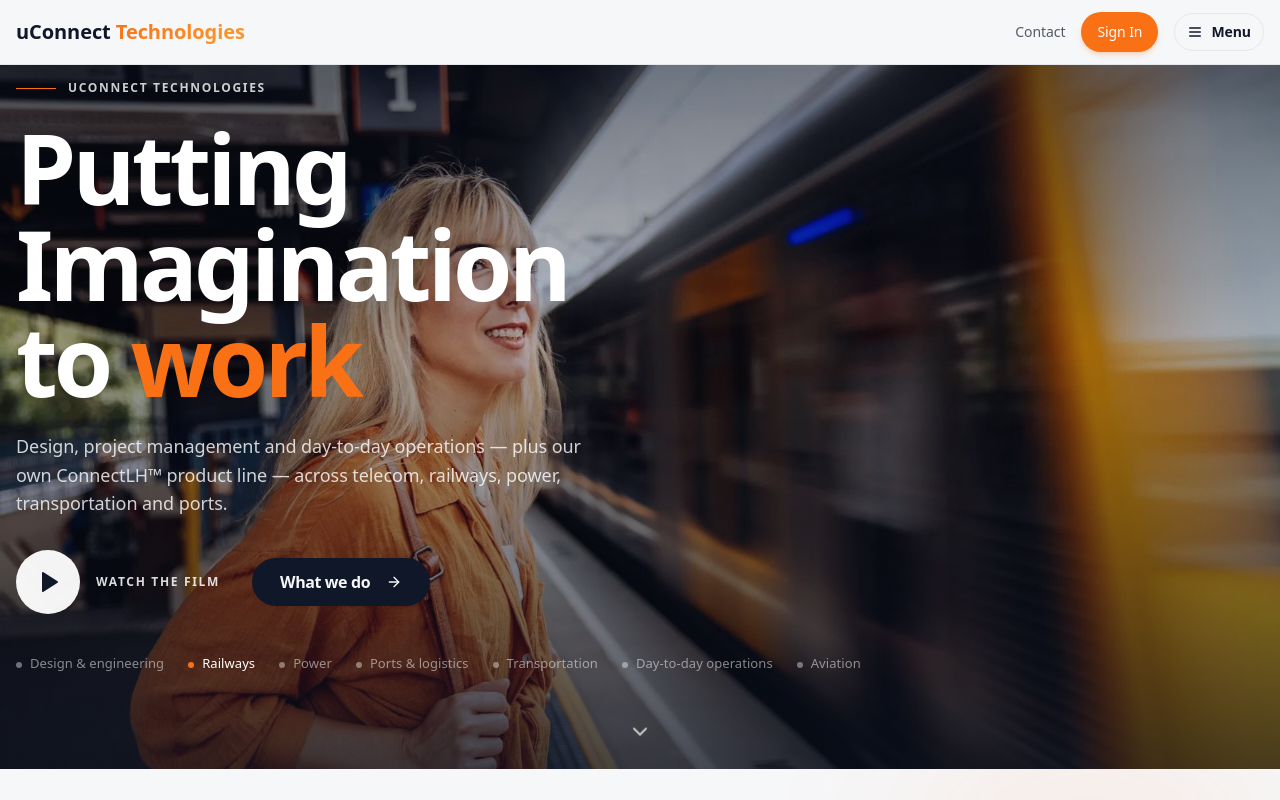
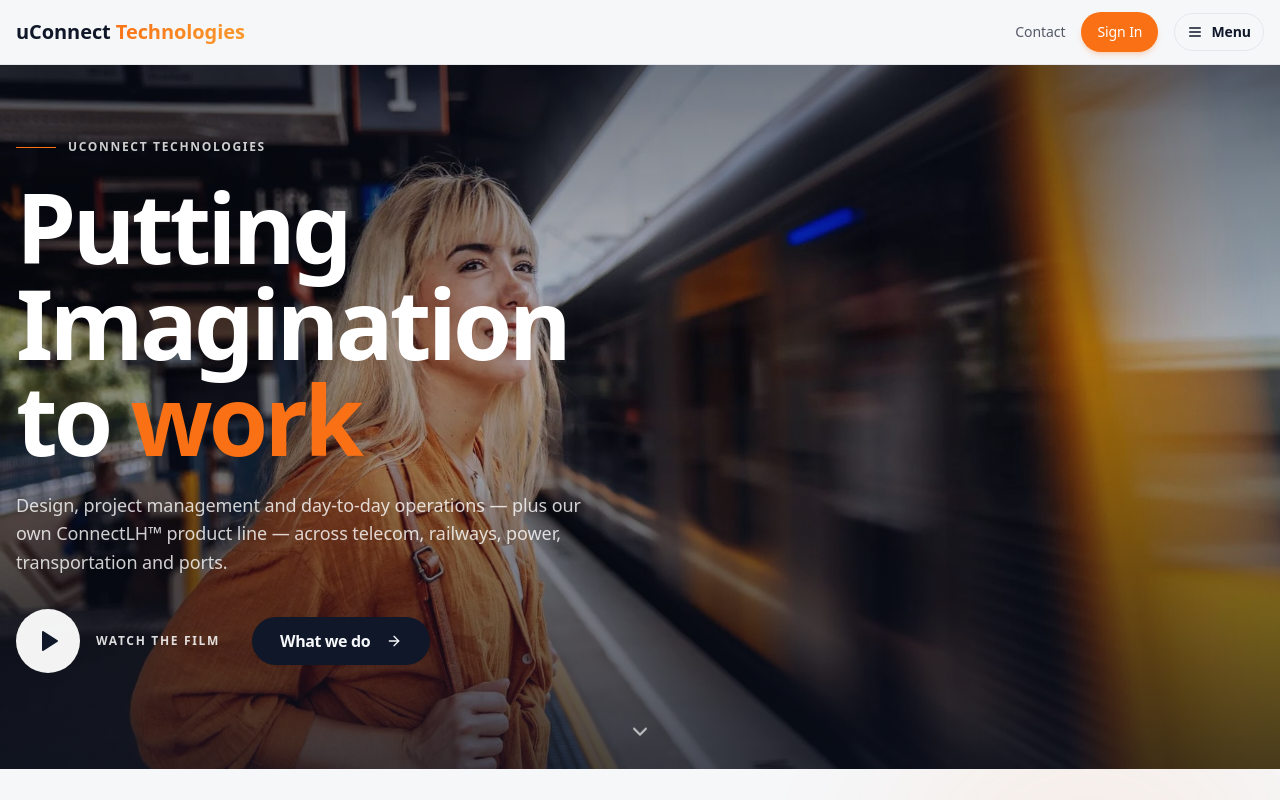
Before and after one commit to sourav90guptayct/uconnect, a React (Vite) app: page / in a window 1280 px wide. Shown: the top 800 px of the page. Built offline with nearby package versions, Linux system fonts and the light colour scheme; a web font is replaced by a local one.

Commit message:
Changes
Co-authored-by: sourav90guptayct <221841292+sourav90guptayct@users.noreply.github.com>

```diff
--- a/src/components/Hero.tsx
+++ b/src/components/Hero.tsx
@@ -188,25 +188,6 @@ const Hero = () => {
                   </Link>
                 </div>
 
-                {/* Sector rail — shows the breadth of verticals we work across */}
-                <div className="mt-10 flex flex-wrap items-center gap-x-6 gap-y-3">
-                  {sectorFrames.map((s, i) => (
-                    <button
-                      key={s.label}
-                      onClick={() => setFrame(i)}
-                      className={`t-micro transition-colors ${
-                        i === frame ? "text-on-media" : "text-on-media/50 hover:text-on-media/80"
-                      }`}
-                    >
-                      <span
-                        className={`mr-2 inline-block h-1.5 w-1.5 rounded-full align-middle ${
-                          i === frame ? "bg-accent" : "bg-on-media/40"
-                        }`}
-                      />
-                      {s.label}
-                    </button>
-                  ))}
-                </div>
               </motion.div>
             </motion.div>
           )}
```
